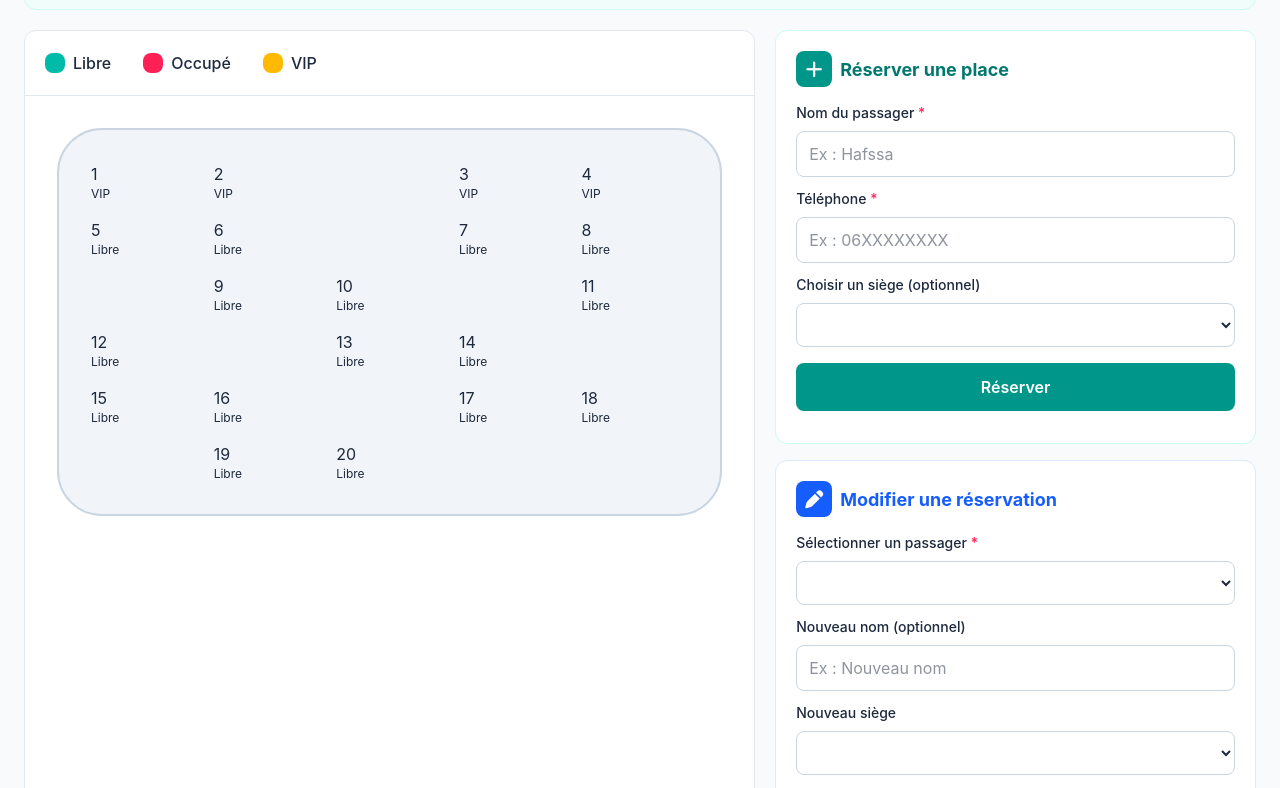
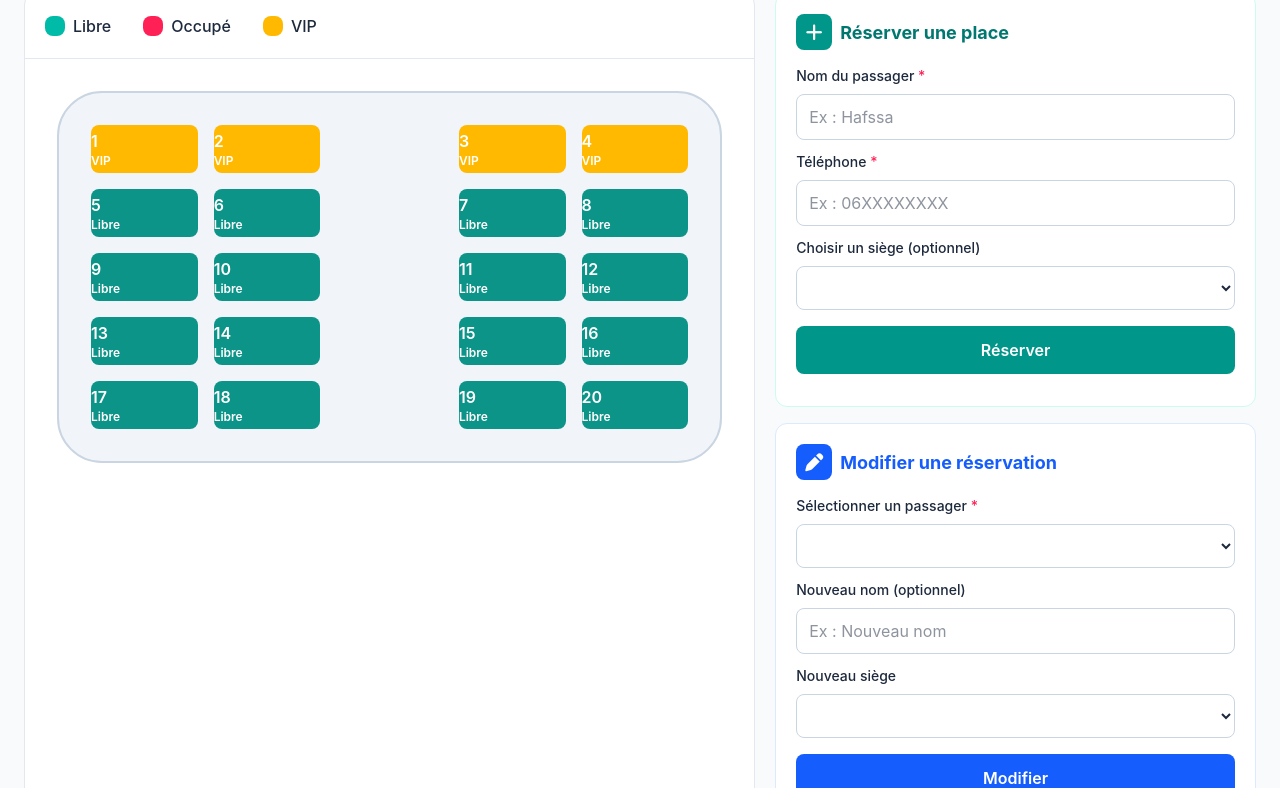
Before and after one commit to HafssaBoukniter/BusDirect-P2, a website with bundled scripts: page cabine.html in a window 1280 px wide. Shown: the part 293-1081 px from the top of the page. Built offline with nearby package versions, Linux system fonts and the light colour scheme.

Commit message:
update file cabine & adding classes in style.css

```diff
--- a/cabine.html
+++ b/cabine.html
@@ -44,7 +44,7 @@
 
     <!--main-->
     <main class="max-w-7xl mx-auto px-6 py-7">
-        <section id="trip-information" class="bg-teal-50 border border-teal-100 rounded-xl p-6 mb-5 grid grid-cols-1 md:grid-cols-2 lg:grid-cols-3 gap-6 items-center">
+        <section id="trip-information" class="bg-teal-50 border border-teal-100 rounded-xl p-5 mb-5 grid grid-cols-1 md:grid-cols-2 lg:grid-cols-5 gap-3 items-center">
             <div class="">
                 <h2 id="trajet-titre" class="text-3xl font-bold text-teal-900">
                     Safi <span class="text-teal-600">→</span> Marrakech
@@ -114,17 +114,17 @@
 
                         <div id="plan-sieges" class="grid grid-cols-5 grid-cols[1fr_1fr_1rem_1fr_1fr] max-sm:grid-cols-2 max-sm:grid-cols[1fr_1fr] gap-4 p-2">
 
-                            <button type="button" data-seat="1" class="siege VIP flex flex-col justify-center">
+                            <button type="button" data-seat="1" class="siege vip flex flex-col justify-center">
                                 1 <span class="text-xs">VIP</span>
                             </button>
-                            <button type="button" data-seat="2" class="siege VIP flex flex-col justify-center">
+                            <button type="button" data-seat="2" class="siege vip flex flex-col justify-center">
                                 2 <span class="text-xs">VIP</span>
                             </button>
                             <div class="max-sm:hidden"></div>
-                            <button type="button" data-seat="3" class="siege VIP flex flex-col justify-center">
+                            <button type="button" data-seat="3" class="siege vip flex flex-col justify-center">
                                 3 <span class="text-xs">VIP</span>
                             </button>
-                            <button type="button" data-seat="4" class="siege VIP flex flex-col justify-center">
+                            <button type="button" data-seat="4" class="siege vip flex flex-col justify-center">
                                 4 <span class="text-xs">VIP</span>
                             </button>
 
@@ -141,7 +141,6 @@
                             <button type="button" data-seat="8" class="siege libre flex flex-col justify-center">
                                 8 <span class="text-xs">Libre</span>
                             </button>
-                            <div class="max-sm:hidden"></div>
                             <button type="button" data-seat="9" class="siege libre flex flex-col justify-center">
                                 9 <span class="text-xs">Libre</span>
                             </button>
@@ -155,7 +154,6 @@
                             <button type="button" data-seat="12" class="siege libre flex flex-col justify-center">
                                 12 <span class="text-xs">Libre</span>
                             </button>
-                            <div class="max-sm:hidden"></div>
                             <button type="button" data-seat="13" class="siege libre flex flex-col justify-center">
                                 13 <span class="text-xs">Libre</span>
                             </button>
@@ -169,7 +167,6 @@
                             <button type="button" data-seat="16" class="siege libre flex flex-col justify-center">
                                 16 <span class="text-xs">Libre</span>
                             </button>
-                            <div class="max-sm:hidden"></div>
                             <button type="button" data-seat="17" class="siege libre flex flex-col justify-center">
                                 17 <span class="text-xs">Libre</span>
                             </button>
@@ -268,12 +265,12 @@
                 </section>
 
                 <section class="bg-amber-50 border border-amber-100  rounded-xl p-5">
-                    <div>
+                    <div class="flex text-center justify-between">
                         <h2 class="text-lg font-bold text-amber-600 mb-4">
                             <span class="inline-flex items-center justify-center bg-amber-500 text-white rounded-lg w-9 h-9 mr-2"><i class="fa-solid fa-user-clock" style="color: rgb(255, 255, 255);"></i></span>List d'attente
                         </h2>
 
-                        <span class="bg-amber-100 text-amber-800 rounded-full px-3 py-1 text-sm font-semibold">
+                        <span class="bg-amber-100 text-amber-800 h-fit py-2 rounded-full px-3 text-sm font-semibold">
                             <span id="nombre-attente">0</span> personne(s)
                         </span>
                     </div>
--- a/style.css
+++ b/style.css
@@ -0,0 +1,19 @@
+.siege {
+    border-radius: 8px;
+    font-weight: 600;
+    color: white;
+    cursor: pointer;
+    height: 3rem;
+}
+
+.libre {
+    background-color: #0d9488;
+}
+
+.occupe {
+    background-color: #f43f5e;
+}
+
+.vip{
+    background-color: #FFB900;
+}
```
Also changed, not shown: css/output.css.
